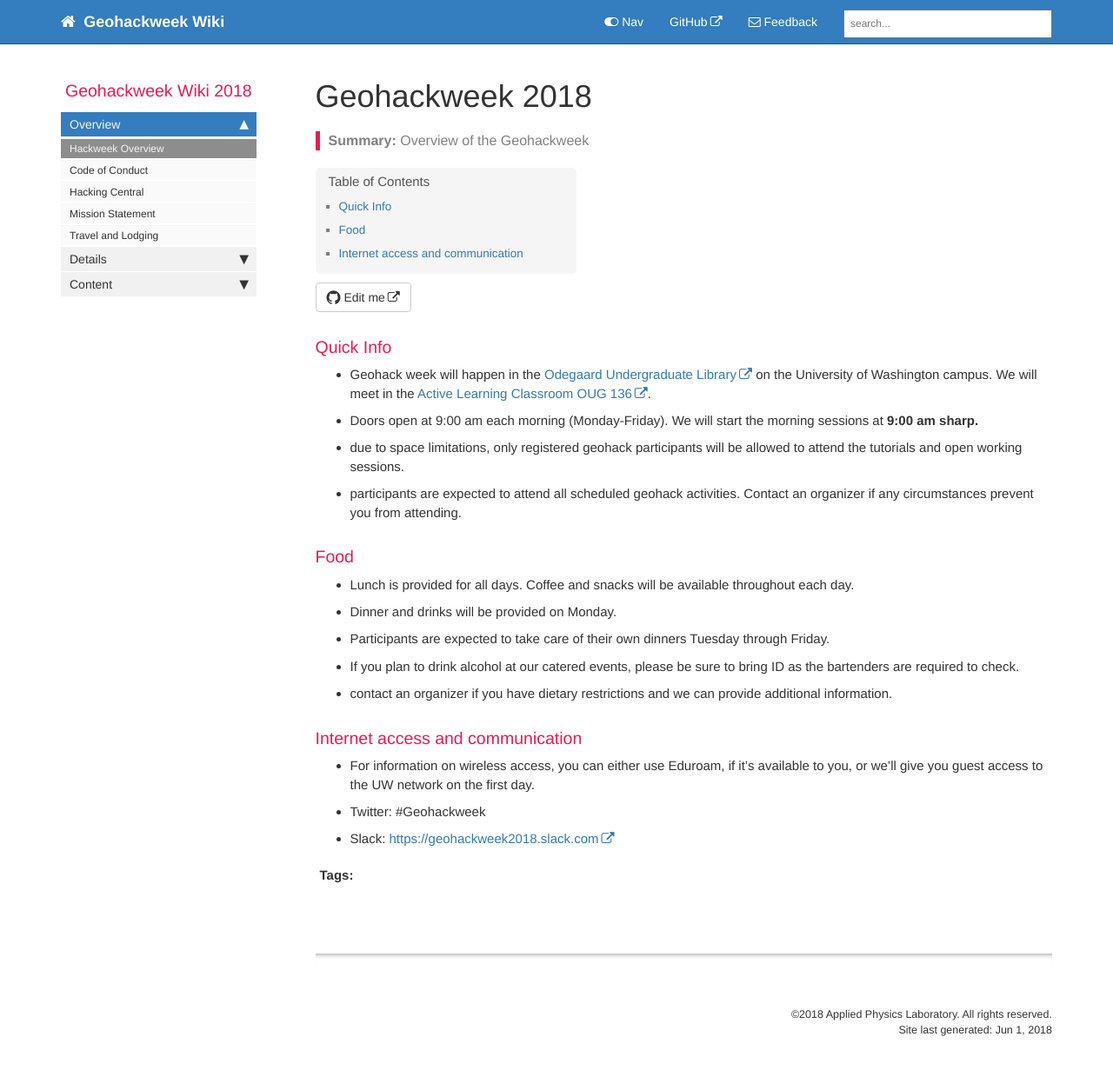
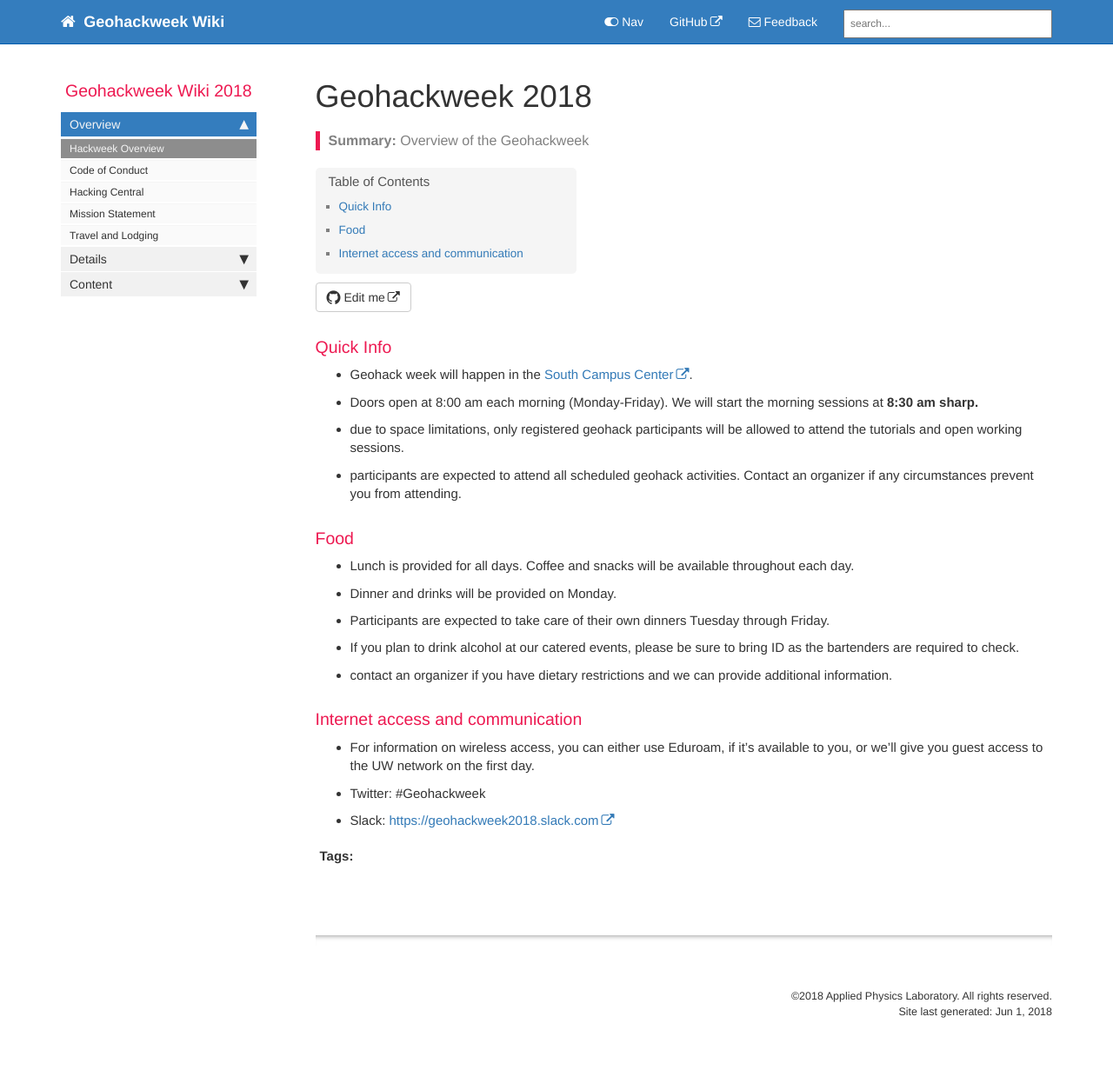
Before and after one commit to waterhackweek/wiki, a Jekyll site: the page built from index.md, in a window 1280 px wide and 1245 px high. Shown: the top 1231 px of the window at 87% size. Built offline with Jekyll 4.4.1, drawn with Linux system fonts in a browser that asks for light colours; nearby versions of some CDN libraries; comment, search, counter and statistics services are not loaded.

Commit message:
update room location

```diff
--- a/index.md
+++ b/index.md
@@ -7,8 +7,8 @@ permalink: index.html
 summary: Overview of the Geohackweek
 ---
 ### Quick Info
-- Geohack week will happen in the [Odegaard Undergraduate Library](https://www.google.com/maps/place/Odegaard+Undergraduate+Library+(OUG)/@47.6564656,-122.3125347,17z/data=!3m1!4b1!4m5!3m4!1s0x549014f329bffff7:0x6efe7422cf2f2f93!8m2!3d47.656462!4d-122.310346) on the University of Washington campus. We will meet in the [Active Learning Classroom OUG 136](https://www.washington.edu/classroom/OUG+136).
-- Doors open at 9:00 am each morning (Monday-Friday). We will start the morning sessions at **9:00 am sharp.**
+- Geohack week will happen in the [South Campus Center](https://www.google.com/maps/place/UW+South+Campus+Center/@47.6495125,-122.3129862,17z/data=!3m1!4b1!4m5!3m4!1s0x549014ec0573d0fd:0x92c36f77d79c29d7!8m2!3d47.6495089!4d-122.3107975).
+- Doors open at 8:00 am each morning (Monday-Friday). We will start the morning sessions at **8:30 am sharp.**
 - due to space limitations, only registered geohack participants will be allowed to attend the tutorials and open working sessions.
 - participants are expected to attend all scheduled geohack activities. Contact an organizer if any circumstances prevent you from attending.
 
```
